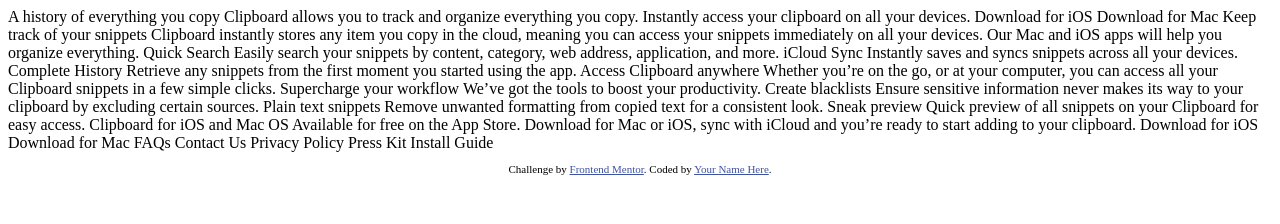
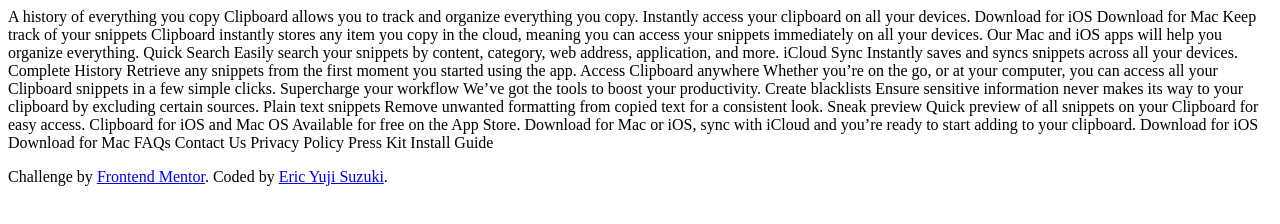
Before and after one commit to eric-suzuki-dev/frontend_mentor_18_challenge, a plain HTML site: page index.html in a window 1280 px wide. Drawn offline with Linux system fonts and the light colour scheme.

Commit message:
HTML andamento

```diff
--- a/index.html
+++ b/index.html
@@ -1,20 +1,20 @@
 <!DOCTYPE html>
 <html lang="en">
+
 <head>
   <meta charset="UTF-8">
-  <meta name="viewport" content="width=device-width, initial-scale=1.0"> <!-- displays site properly based on user's device -->
+  <meta name="viewport" content="width=device-width, initial-scale=1.0">
+  <!-- displays site properly based on user's device -->
 
   <link rel="icon" type="image/png" sizes="32x32" href="./images/favicon-32x32.png">
 
   <title>Frontend Mentor | Clipboard landing page</title>
 
-  <!-- Feel free to remove these styles or customise in your own stylesheet 👍 -->
-  <style>
-    .attribution { font-size: 11px; text-align: center; }
-    .attribution a { color: hsl(228, 45%, 44%); }
-  </style>
 </head>
+
 <body>
+  <main>
+    <section class="container">
 
       A history of everything you copy
 
@@ -76,12 +76,16 @@
       Privacy Policy
       Press Kit
       Install Guide
+    </section>
+  </main>
 
   <footer>
     <p class="attribution">
-      Challenge by <a href="https://www.frontendmentor.io?ref=challenge" target="_blank">Frontend Mentor</a>.
-      Coded by <a href="#">Your Name Here</a>.
+      Challenge by <a href="https://www.frontendmentor.io?ref=challenge" target="_blank" rel="noopener">Frontend
+        Mentor</a>.
+      Coded by <a href="#">Eric Yuji Suzuki</a>.
     </p>
   </footer>
 </body>
+
 </html>
```
Lines whose indentation alone changed are shown as unchanged.
